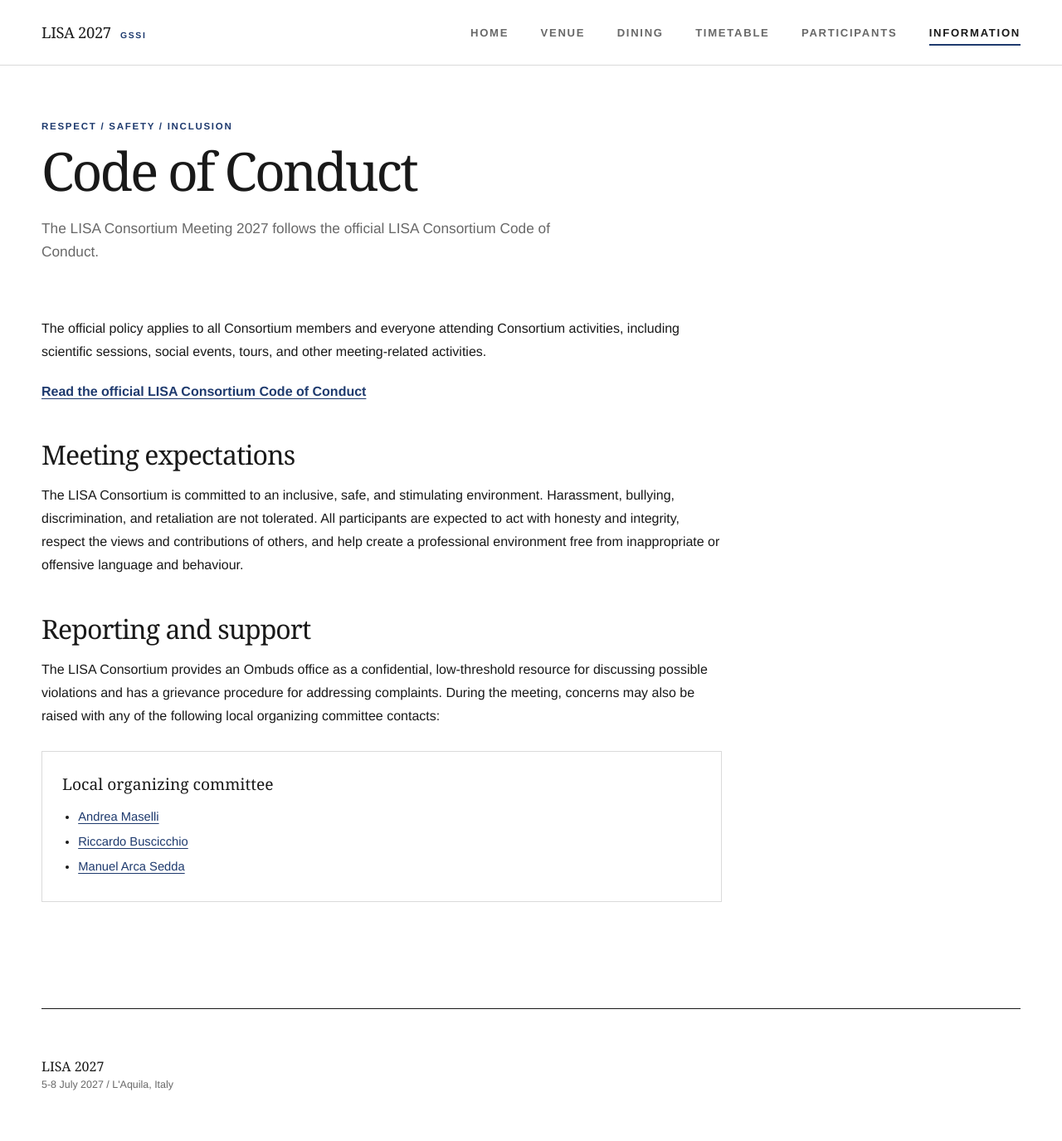
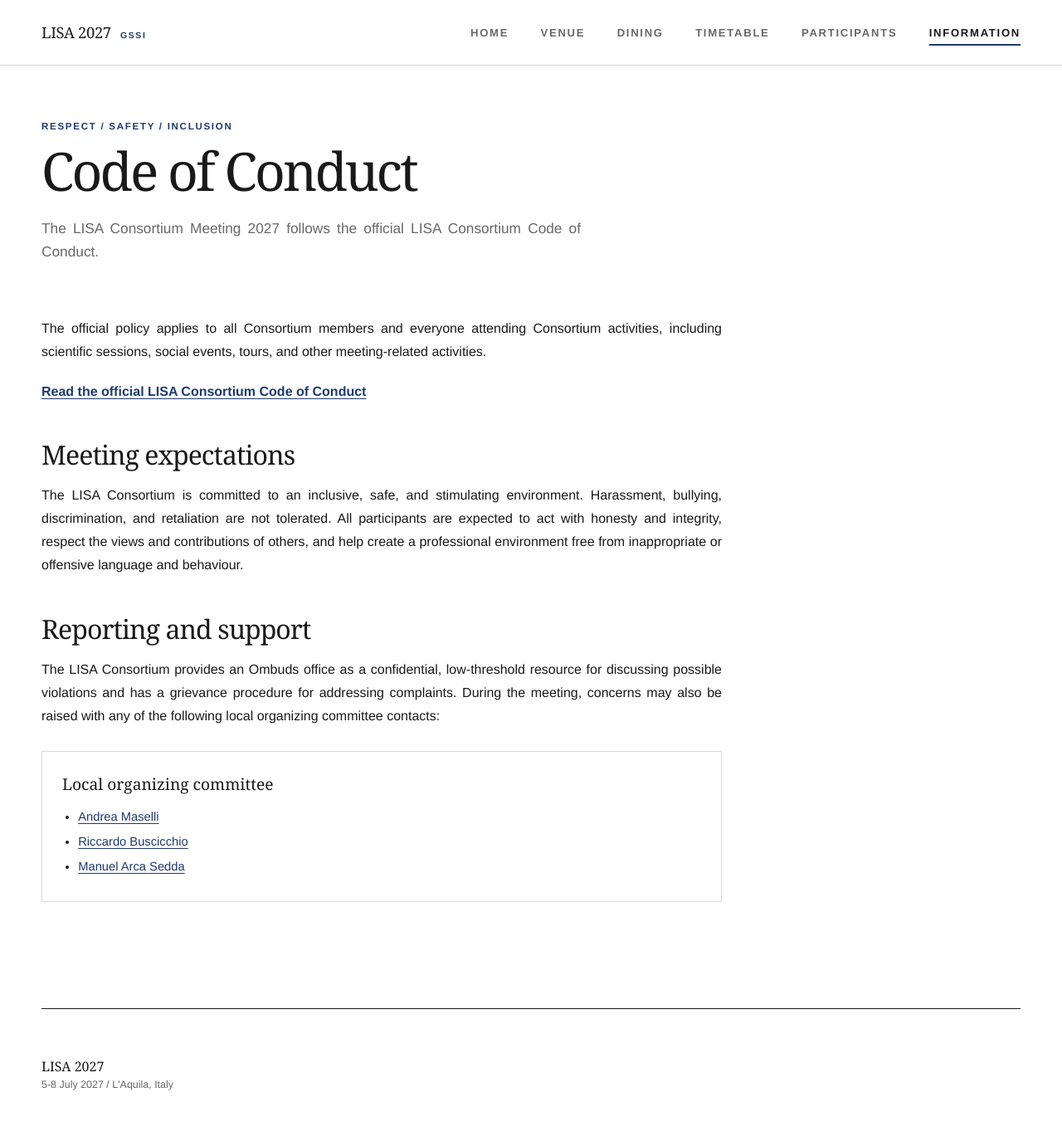
Before and after one commit to masellia/lisa-consortium-2027, a Jekyll site: the page built from code-of-conduct.md, in a window 1280 px wide. Shown: the whole page at 83% size. Built offline with Jekyll 4.4.1, drawn with Linux system fonts in a browser that asks for light colours.

Commit message:
Laura's pic

```diff
--- a/assets/css/conference.css
+++ b/assets/css/conference.css
@@ -358,6 +358,13 @@ body.conference-site {
   font-size: 1.08rem;
 }
 
+.conference-page-venue .conference-page-intro > p:last-child,
+.conference-page-code-of-conduct .conference-page-intro > p:last-child,
+.conference-page-code-of-conduct .conference-prose p {
+  text-align: justify;
+  text-justify: inter-word;
+}
+
 .conference-about-grid {
   display: grid;
   grid-template-columns: minmax(0, 1fr) minmax(180px, 0.3fr);
```
